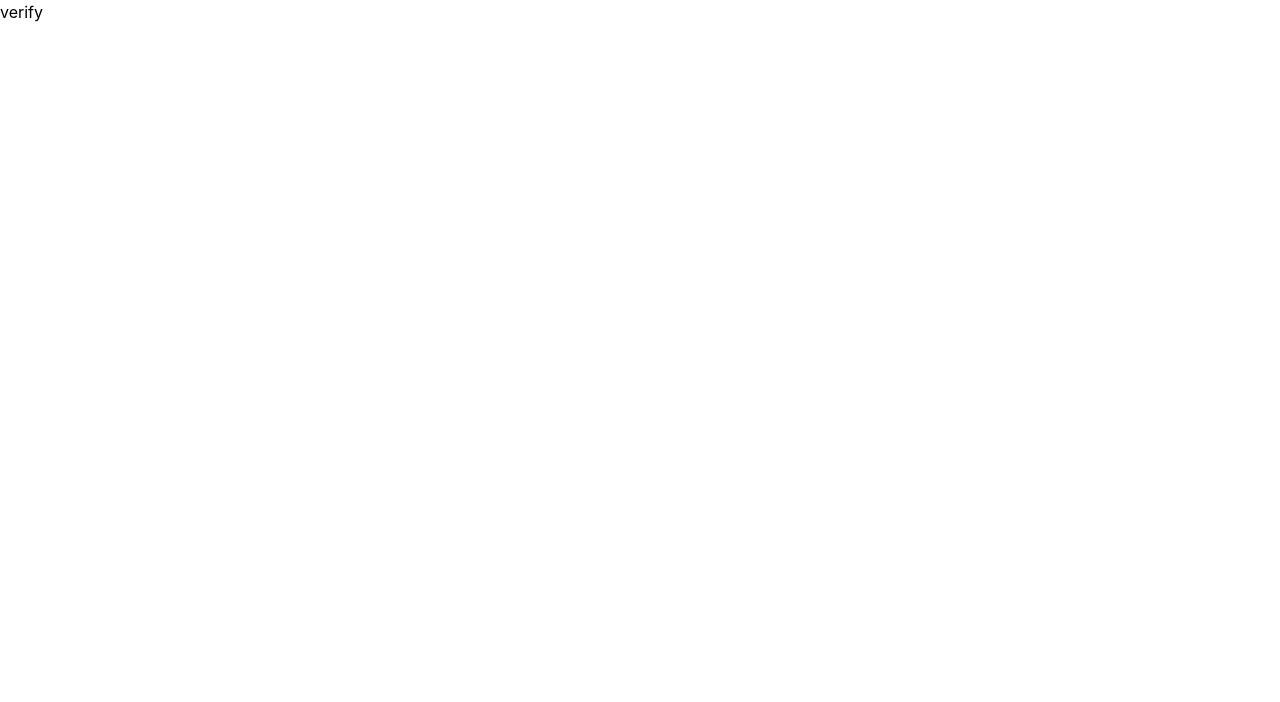
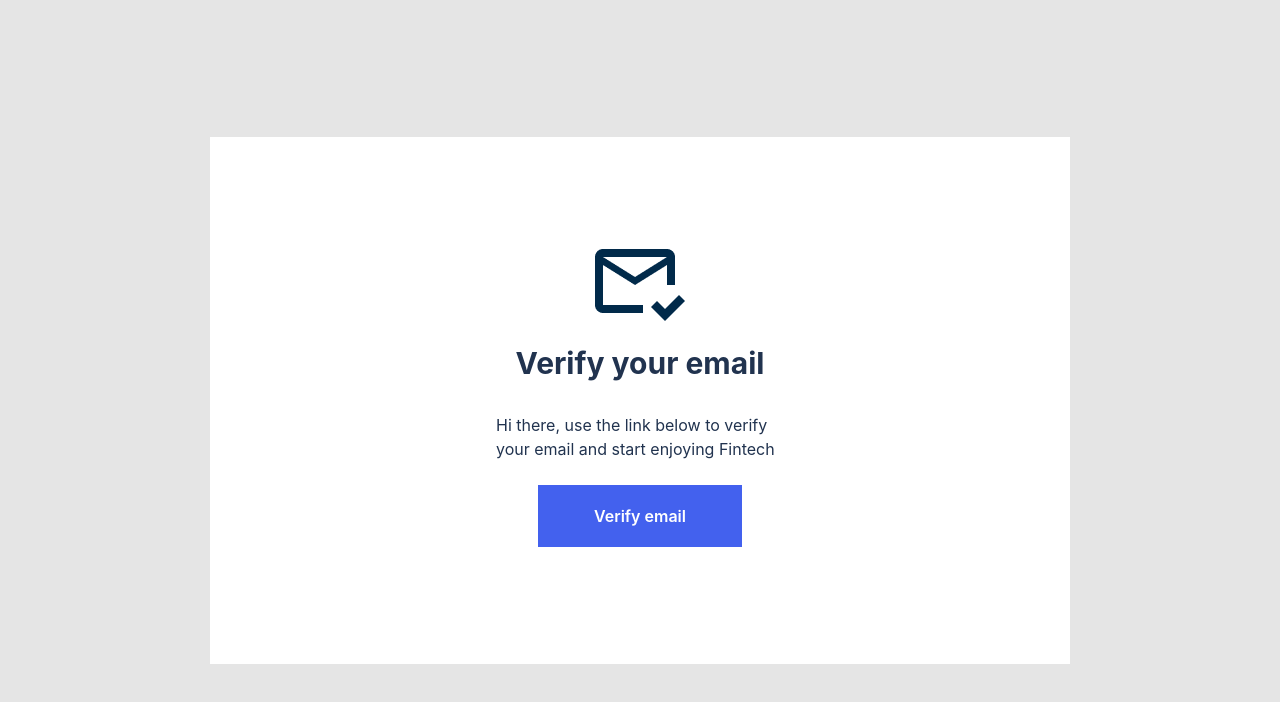
Before and after one commit to Danny4life/fintech.africa, a React (Vite) app: page /email-verification in a window 1280 px wide. Shown: the top 702 px of the page. Built offline with nearby package versions, Linux system fonts and the light colour scheme.

Commit message:
add email verification page

```diff
--- a/src/pages/email-verification/EmailVerification.jsx
+++ b/src/pages/email-verification/EmailVerification.jsx
@@ -1,8 +1,32 @@
+import img from "../../assets/verification.png";
+
 const EmailVerification = () => {
     return (
-        <div>
-            verify
-        </div>
+        <section className="bg-[#E5E5E5] h-screen flex justify-center items-center">
+            <div className="w-[430px] h-[350px]
+            lg:w-[860px] lg:h-[527px] bg-white"
+            >
+                <div className="flex flex-col justify-center items-center non-italic lg:pt-28 pt-12">
+                    <img src={img} alt="image" className="lg:mb-6" />
+                    <h3 className="text-base
+                    lg:text-3xl font-bold leading-10 text-[#21334F] lg:mb-8">
+                        Verify your email
+                    </h3>
+                    <p className="w-[18rem] text-base font-normal text-[#21334F] mb-6">
+                        Hi there, use the link below to verify your email and start enjoying Fintech
+                    </p>
+                    <button
+                    type="button"
+                    className="text-white
+                    w-[204px] h-[62px] bg-[#4361EE] py-5 px-5 flex justify-center items-center text-base font-semibold leading-6"
+                    >
+                        Verify email
+                    </button>
+
+                </div>
+
+            </div>
+        </section>
      );
 }
 
```
Also changed, not shown: src/assets/verification.png (added).
